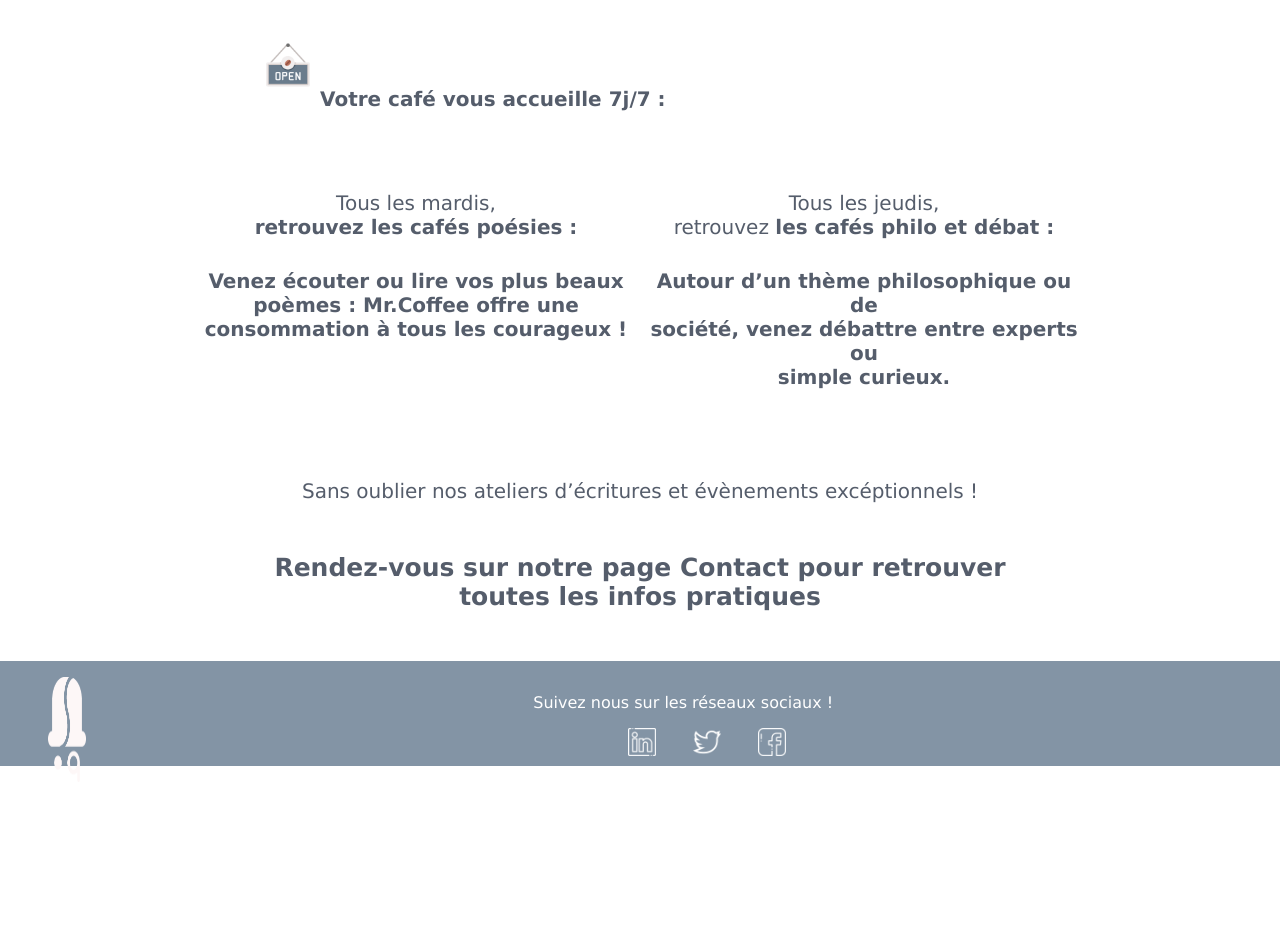
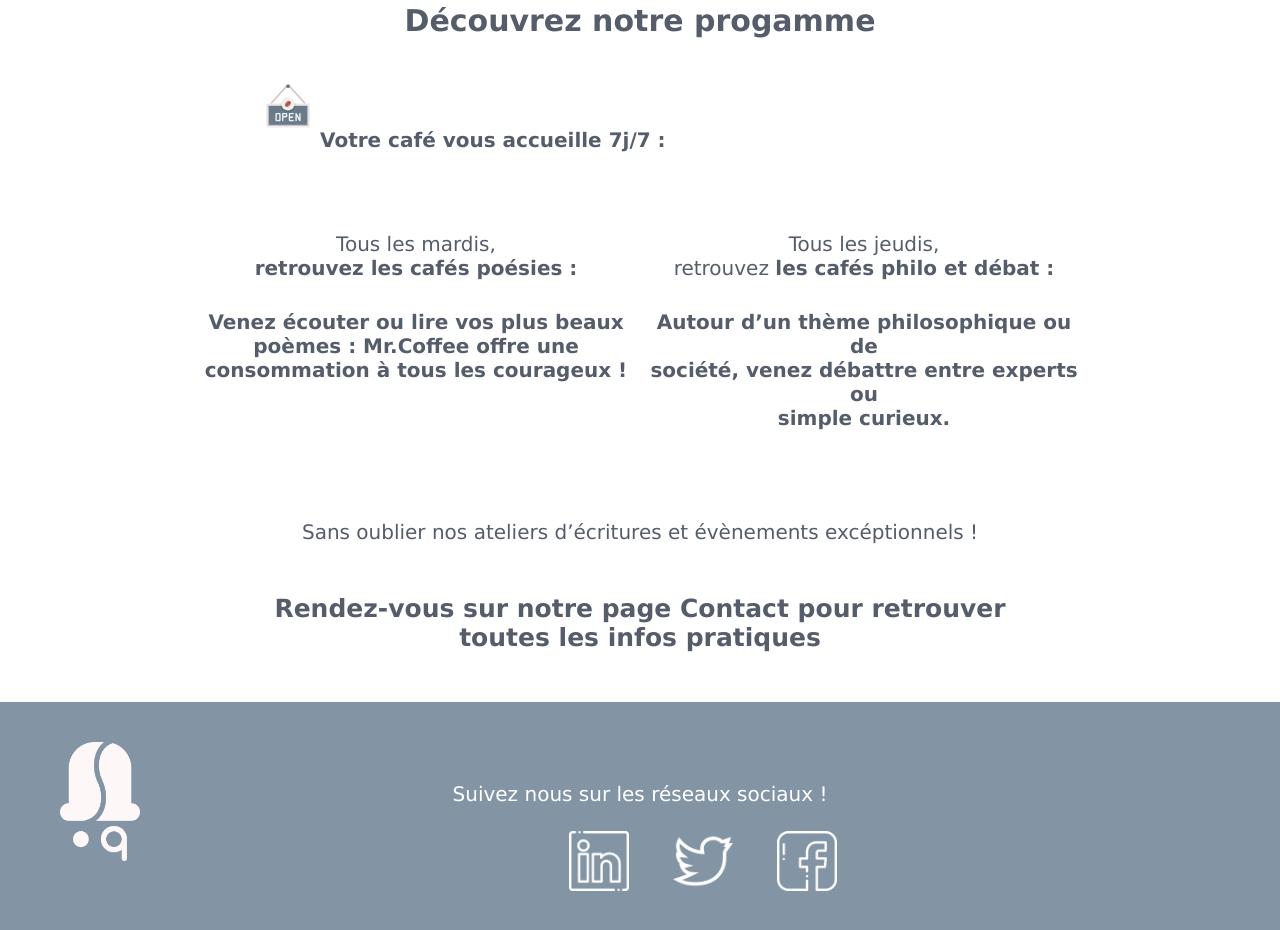
Before and after one commit to ElaJK01/INCODE-recrutation-task, a plain HTML site: page www/index.html in a window 1280 px wide. Shown: the part 1634-2564 px from the top of the page. Before the commit the page ends 2416 px from the top, so only its background shows below. Drawn offline with Linux system fonts and the light colour scheme.

Commit message:
resizing images in css

```diff
--- a/www/application.css
+++ b/www/application.css
@@ -23,7 +23,7 @@ html, body {
   }
 
 .content-wrap {
-    padding-bottom: 105px;   /* Footer height */
+    padding-bottom: 250px;   /* Footer height */
 
   }
 
@@ -33,7 +33,6 @@ html, body {
 
 header {
     background-color: #8394a5;
-
     display: flex;
     justify-content: space-between;
     align-items: center;
@@ -46,6 +45,7 @@ header {
     text-decoration: none;
     font-family: Verdana, Geneva, Tahoma, sans-serif;
     font-weight: bold;
+    font-size: 20px;
 
 }
 
@@ -67,40 +67,75 @@ img {
     padding: 0px 20px;
 }
 
+.logo-container {
+    width: 200px;
+    height: 120px;
+}
+
+
+/*resize logo in vabar*/
+.logo-container img {
+    width: 100%;
+    height: auto;
+}
 
 
 /**Footer**/
+
+.logo-footer-container {
+    width: 80px;
+    height: 60px;
+    margin-top: 20px;
+}
+
+/*resize logo in footer*/
+.logo-footer-container img {
+    width: 100%;
+    height: auto;
+
+}
+
+
 .footer {
 
     position: absolute;
     bottom: 0;
-    height: 105px; /*Footer height*/
+    height: 250px; /*Footer height*/
     width: 100%;
     text-align: center;
     background-color: #8394a5;
     font-family: Verdana, Geneva, Tahoma, sans-serif;
     color: white;
+    font-size: 20px;
+}
 
-  }
 
- .footer-img {
+.footer-sociallinks p {
+    display: block;
+    text-align: center;
+}
+
+
+ .footer-sociallinks-links{
+     display: inline-block;
+     justify-content: center;
+}
+
+ .sm-link {
     float: left;
-    max-width: 100%;
-    height: 100%;
-  }
-
- .footer-sociallinks {
-    margin-top: 2em;
+    width: 64px;
+    height: 64px;
+    padding: 5px;
+    margin-left: 20px;
+    margin-right: 20px;
 
  }
 
- .footer-sociallinks-links li {
-     list-style: none;
-     display: inline-block;
-     margin-left: -250px;
-     margin-right: -250px;
+ .sm-link img {
+     width: 100%;
+     height: auto;
+ }
 
- }
 
 
  /*content Homepage*/
--- a/www/index.html
+++ b/www/index.html
@@ -16,8 +16,10 @@
         <div class="content-wrap">
             <header>
             <!--Main navigation-->
+                    <div class="logo-container">
+                        <img class="navbar-img" src="assets/full_logo_white.png" alt="Mr. Coffee logo">
+                    </div>
 
-                    <img class="navbar-img" src="assets/full_logo_white.png" alt="Mr. Coffee logo" height="10%" width="10%">
                     <nav>
                         <ul class="nav_links">
                             <li><a href="index.html">Accueil</a></li>
@@ -112,15 +114,17 @@
 
         <footer class="footer">
 
-            <img class="footer-img" src="assets/logo_blanc.png" alt="Mr. Coffee logo" height="3%" width="3%">
+            <div class="logo-footer-container">
+                <img class="footer-img" src="assets/logo_blanc.png" alt="Mr. Coffee logo">
+            </div>
 
             <div class="footer-sociallinks">
                 <p>Suivez nous sur les réseaux sociaux !</p>
-                <ul class="footer-sociallinks-links">
-                    <li><a href="https://www.linkedin.com"><img id="linkedin" src="assets/logo_linkedin.png" alt="logo_linkedin" height="5%" width="5%"></a></li>
-                    <li><a href="https://twitter.com"><img id="twitter" src="assets/logo_twitter.png" alt="logo_twitter" height="5%" width="5%"></a></li>
-                    <li><a href="https://www.facebook.com/"><img id="facebook" src="assets/logo_facebook.png" alt="logo_facebook" height="5%" width="5%"></a></li>
-                </ul>
+                <div class="footer-sociallinks-links">
+                    <div class="sm-link"><a href="https://www.linkedin.com"><img id="linkedin" src="assets/logo_linkedin.png" alt="logo_linkedin"></a></div>
+                    <div class="sm-link"><a href="https://twitter.com"><img id="twitter" src="assets/logo_twitter.png" alt="logo_twitter"></a></div>
+                    <div class="sm-link"><a href="https://www.facebook.com/"><img id="facebook" src="assets/logo_facebook.png" alt="logo_facebook"></a></div>
+                </div>
             </div>
 
         </footer>
```
Also changed, not shown: www/about.html (+8 -6 lines), www/contact.html (+8 -6 lines).
